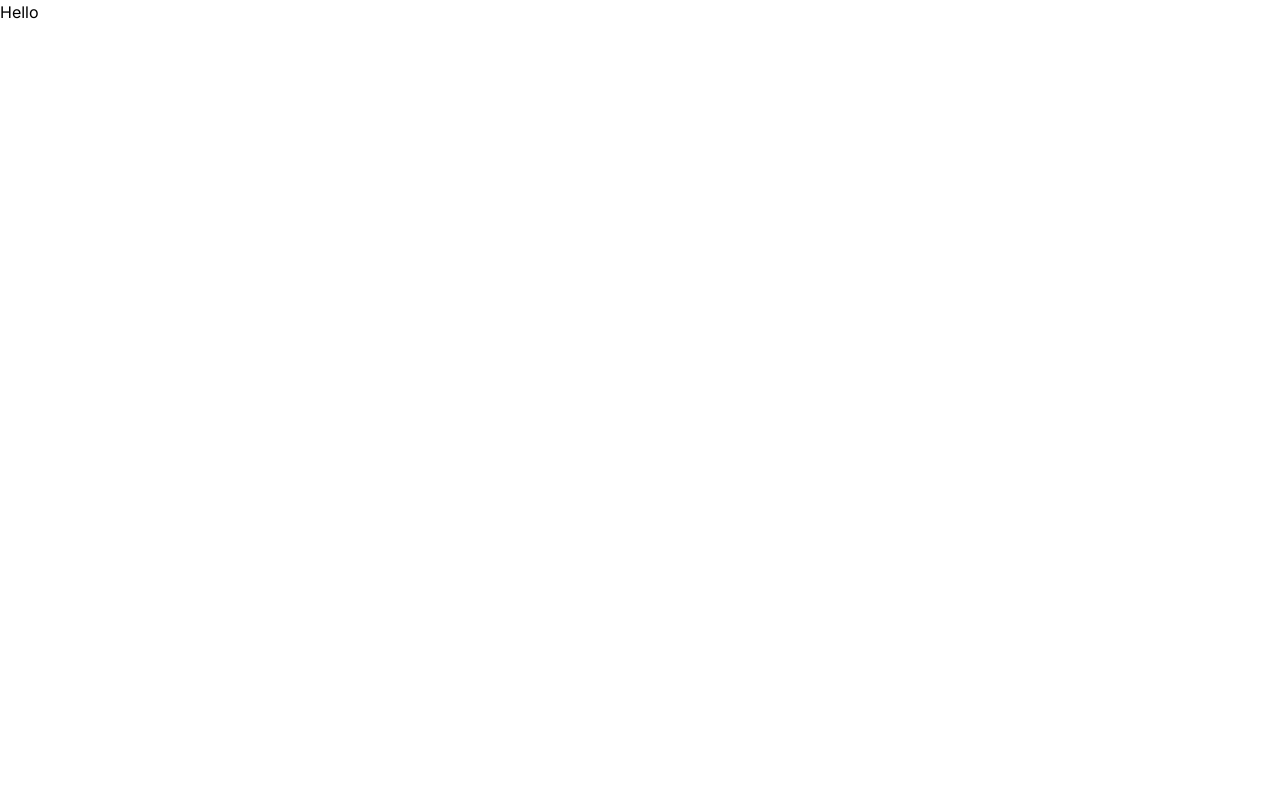
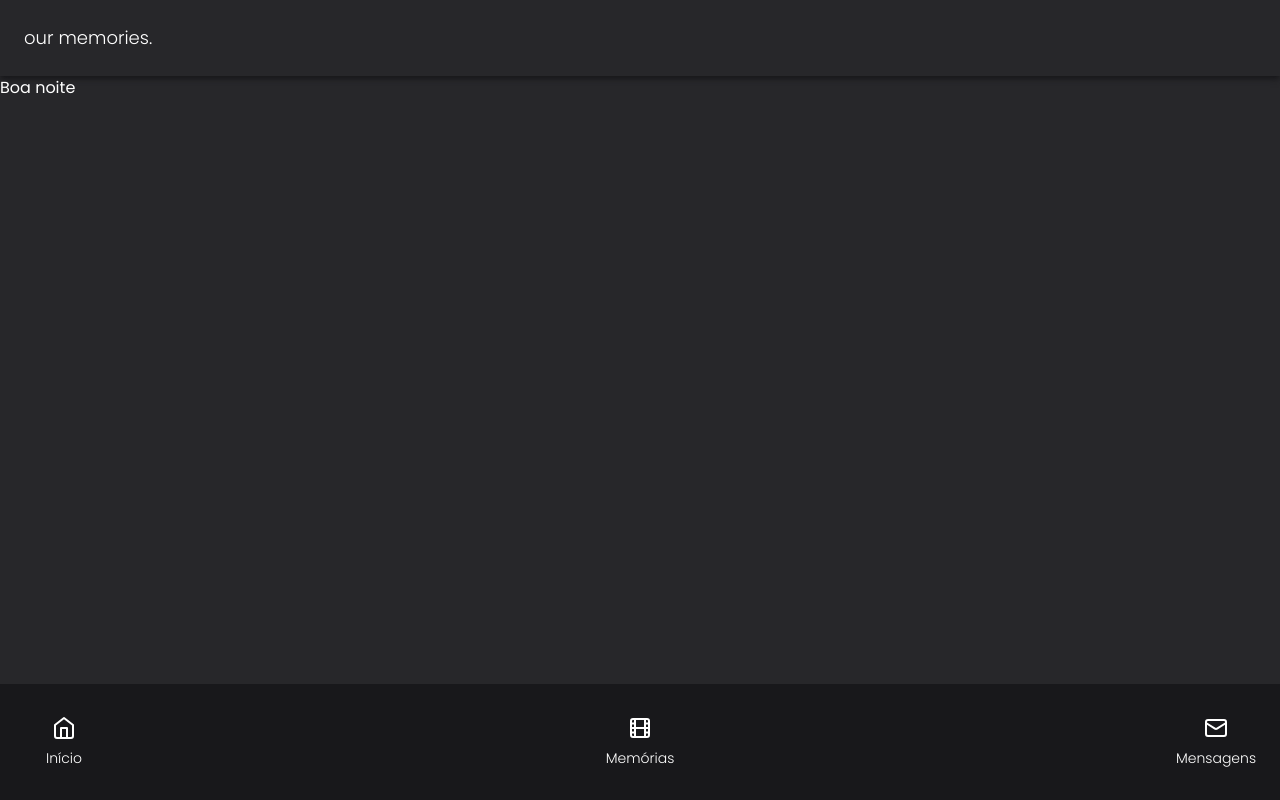
Before and after one commit to devnoob547/our-memories, a Next.js app: page / in a window 1280 px wide. Built offline with nearby package versions, Linux system fonts and the light colour scheme.

Commit message:
split of home page components

```diff
--- a/package.json
+++ b/package.json
@@ -13,6 +13,7 @@
     "@types/react": "18.2.21",
     "@types/react-dom": "18.2.7",
     "autoprefixer": "10.4.15",
+    "lucide-react": "^0.274.0",
     "next": "13.4.19",
     "postcss": "8.4.29",
     "react": "18.2.0",
--- a/src/app/layout.tsx
+++ b/src/app/layout.tsx
@@ -1,9 +1,9 @@
 import React from 'react';
 import './globals.css';
 import type { Metadata } from 'next';
-import { Inter } from 'next/font/google';
+import { Poppins } from 'next/font/google';
 
-const inter = Inter({ subsets: ['latin'] });
+const poppins = Poppins({ weight: ['300', '400', '700'], subsets: ['latin'] });
 
 export const metadata: Metadata = {
   title: 'Nossos momentos 💞',
@@ -17,7 +17,7 @@ export default function RootLayout({
 }) {
   return (
     <html lang="en">
-      <body className={inter.className}>{children}</body>
+      <body className={poppins.className}>{children}</body>
     </html>
   );
 }
--- a/src/app/page.tsx
+++ b/src/app/page.tsx
@@ -1,7 +1,17 @@
+import { HomeIcon, Film, Mail } from 'lucide-react';
+import Link from 'next/link';
 import React from 'react';
+import { Menu } from '@/components/Home/Menu';
+import { Main } from '@/components/Home/Main';
 
 export default function Home() {
   return (
-    <p>Hello</p>
+    <div className='h-screen flex flex-col bg-zinc-800 text-white'>
+      <header className='flex items-center p-6 shadow-zinc-900 shadow-md'>
+        <h1 className='text-lg font-light'>our memories.</h1>
+      </header>
+      <Main />
+      <Menu />
+    </div>
   );
 }
--- /dev/null
+++ b/src/components/Home/Main.tsx
@@ -0,0 +1,11 @@
+const now =  new Date();
+
+function Main() {
+  return (
+    <main className='h-96'>
+      <h2>Boa noite</h2>
+    </main>
+  )
+}
+
+export { Main }
--- /dev/null
+++ b/src/components/Home/Menu.tsx
@@ -0,0 +1,34 @@
+import { HomeIcon, Film, Mail } from "lucide-react";
+import Link from "next/link";
+
+function Menu() {
+  return (
+    <footer className="fixed bottom-0 flex items-center justify-center w-screen p-4 bg-zinc-900">
+      <nav className="flex items-center justify-between w-full">
+        <Link
+          href="/"
+          className="text-sm flex flex-col justify-center items-center gap-2 font-light w-24 py-4 rounded-md transition-all duration-300 hover:bg-zinc-700 focus:text-green-400"
+        >
+          <HomeIcon />
+          Início
+        </Link>
+        <Link
+          href="/memories"
+          className="text-sm flex flex-col justify-center items-center gap-2 font-light w-24 py-4 rounded-md transition-all duration-300 hover:bg-zinc-700 focus:text-green-400"
+        >
+          <Film />
+          Memórias
+        </Link>
+        <Link
+          href="/messages"
+          className="text-sm flex flex-col justify-center items-center gap-2 font-light w-24 py-4 rounded-md transition-all duration-300 hover:bg-zinc-700 focus:text-green-400"
+        >
+          <Mail />
+          Mensagens
+        </Link>
+      </nav>
+    </footer>
+  );
+}
+
+export { Menu };
```
Also changed, not shown: 1 other file (tests, documents, lock files or other folders).
